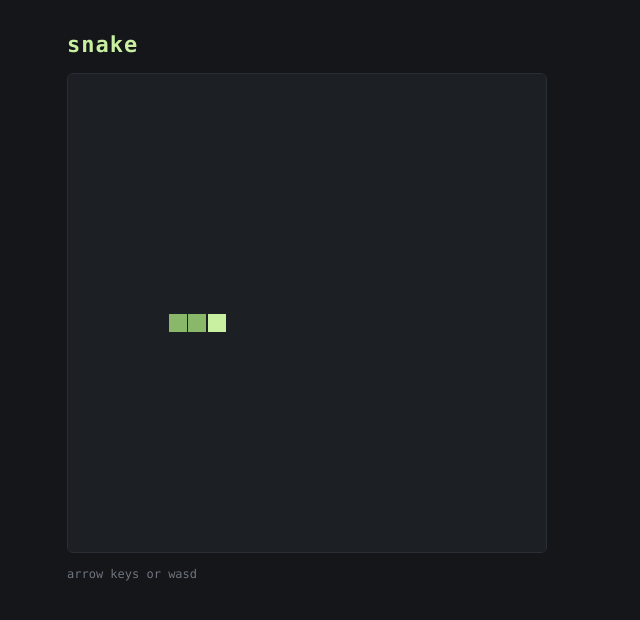
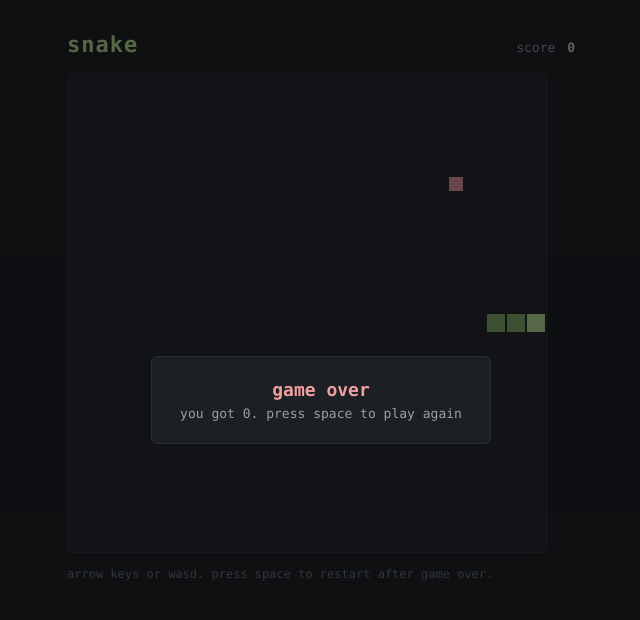
Before and after one commit to secanakbulut/snake, a plain HTML site: page index.html in a window 1280 px wide. Shown: the whole page, without its empty margins (319-959 px from the left). Drawn offline with Linux system fonts and the light colour scheme.

Commit message:
add food, growth, wall and self collision, game over overlay

```diff
--- a/game.js
+++ b/game.js
@@ -1,13 +1,16 @@
 // snake. 24x24 grid on a 480px canvas, so 20px per cell.
-// first pass: just draw the snake and let it move with arrow keys.
 
 const GRID = 24;
 const CELL = 20;
 
 const canvas = document.getElementById('board');
 const ctx = canvas.getContext('2d');
+const scoreEl = document.getElementById('score');
+const overlay = document.getElementById('overlay');
+const overlayTitle = document.getElementById('overlay-title');
+const overlayText = document.getElementById('overlay-text');
 
-let snake, dir, nextDir;
+let snake, dir, nextDir, food, score, alive;
 
 function reset() {
   const cy = Math.floor(GRID / 2);
@@ -18,23 +21,72 @@ function reset() {
   ];
   dir = { x: 1, y: 0 };
   nextDir = { x: 1, y: 0 };
+  score = 0;
+  alive = true;
+  scoreEl.textContent = '0';
+  spawnFood();
+  overlay.classList.add('hidden');
+}
+
+function spawnFood() {
+  // pick a random empty cell. brute force, fine for 24x24.
+  while (true) {
+    const fx = Math.floor(Math.random() * GRID);
+    const fy = Math.floor(Math.random() * GRID);
+    let onSnake = false;
+    for (const s of snake) {
+      if (s.x === fx && s.y === fy) { onSnake = true; break; }
+    }
+    if (!onSnake) {
+      food = { x: fx, y: fy };
+      return;
+    }
+  }
 }
 
 function step() {
+  if (!alive) return;
   dir = nextDir;
   const head = { x: snake[0].x + dir.x, y: snake[0].y + dir.y };
-  // wrap for now, collision handling comes later
-  head.x = (head.x + GRID) % GRID;
-  head.y = (head.y + GRID) % GRID;
+
+  // walls
+  if (head.x < 0 || head.y < 0 || head.x >= GRID || head.y >= GRID) {
+    return die();
+  }
+  // self
+  for (const s of snake) {
+    if (s.x === head.x && s.y === head.y) return die();
+  }
+
   snake.unshift(head);
-  snake.pop();
+
+  if (head.x === food.x && head.y === food.y) {
+    score += 1;
+    scoreEl.textContent = score;
+    spawnFood();
+  } else {
+    snake.pop();
+  }
+
   draw();
+}
+
+function die() {
+  alive = false;
+  overlayTitle.textContent = 'game over';
+  overlayText.textContent = `you got ${score}. press space to play again`;
+  overlay.classList.remove('hidden');
 }
 
 function draw() {
   ctx.fillStyle = '#1c1f24';
   ctx.fillRect(0, 0, canvas.width, canvas.height);
 
+  // food
+  ctx.fillStyle = '#f0a0a0';
+  ctx.fillRect(food.x * CELL + 3, food.y * CELL + 3, CELL - 6, CELL - 6);
+
+  // snake. head a bit brighter.
   for (let i = 0; i < snake.length; i++) {
     ctx.fillStyle = i === 0 ? '#c8f0a0' : '#8ab86a';
     const s = snake[i];
@@ -53,8 +105,9 @@ document.addEventListener('keydown', (e) => {
   else if (k === 'arrowdown' || k === 's') { setDir(0, 1); e.preventDefault(); }
   else if (k === 'arrowleft' || k === 'a') { setDir(-1, 0); e.preventDefault(); }
   else if (k === 'arrowright' || k === 'd') { setDir(1, 0); e.preventDefault(); }
+  else if (k === ' ' && !alive) { reset(); }
 });
 
 reset();
 draw();
-setInterval(step, 200);
+setInterval(step, 150);
--- a/index.html
+++ b/index.html
@@ -8,10 +8,25 @@
 </head>
 <body>
   <main>
-    <h1>snake</h1>
+    <header>
+      <h1>snake</h1>
+      <div class="scores">
+        <span>score <b id="score">0</b></span>
+      </div>
+    </header>
+
     <canvas id="board" width="480" height="480"></canvas>
-    <p class="hint">arrow keys or wasd</p>
+
+    <p class="hint">arrow keys or wasd. press space to restart after game over.</p>
+
+    <div id="overlay" class="overlay hidden">
+      <div class="card">
+        <h2 id="overlay-title">game over</h2>
+        <p id="overlay-text">press space to play again</p>
+      </div>
+    </div>
   </main>
+
   <script src="game.js"></script>
 </body>
 </html>
--- a/style.css
+++ b/style.css
@@ -15,11 +15,30 @@ main {
   padding: 32px 16px 64px;
 }
 
+header {
+  display: flex;
+  align-items: baseline;
+  justify-content: space-between;
+  margin-bottom: 16px;
+}
+
 h1 {
-  margin: 0 0 16px;
+  margin: 0;
   font-size: 22px;
   letter-spacing: 1px;
   color: #c8f0a0;
+}
+
+.scores {
+  display: flex;
+  gap: 18px;
+  font-size: 13px;
+  color: #9aa0a8;
+}
+
+.scores b {
+  color: #e6e6e6;
+  margin-left: 4px;
 }
 
 canvas {
@@ -38,3 +57,33 @@ canvas {
   font-size: 12px;
   color: #6f757e;
 }
+
+.overlay {
+  position: fixed;
+  inset: 0;
+  display: grid;
+  place-items: center;
+  background: rgba(10, 12, 14, 0.6);
+}
+
+.overlay.hidden { display: none; }
+
+.card {
+  background: #1c1f24;
+  border: 1px solid #2a2e36;
+  border-radius: 6px;
+  padding: 22px 28px;
+  text-align: center;
+}
+
+.card h2 {
+  margin: 0 0 6px;
+  font-size: 18px;
+  color: #f0a0a0;
+}
+
+.card p {
+  margin: 0;
+  font-size: 13px;
+  color: #9aa0a8;
+}
```
Also changed, not shown: 1 other file.
